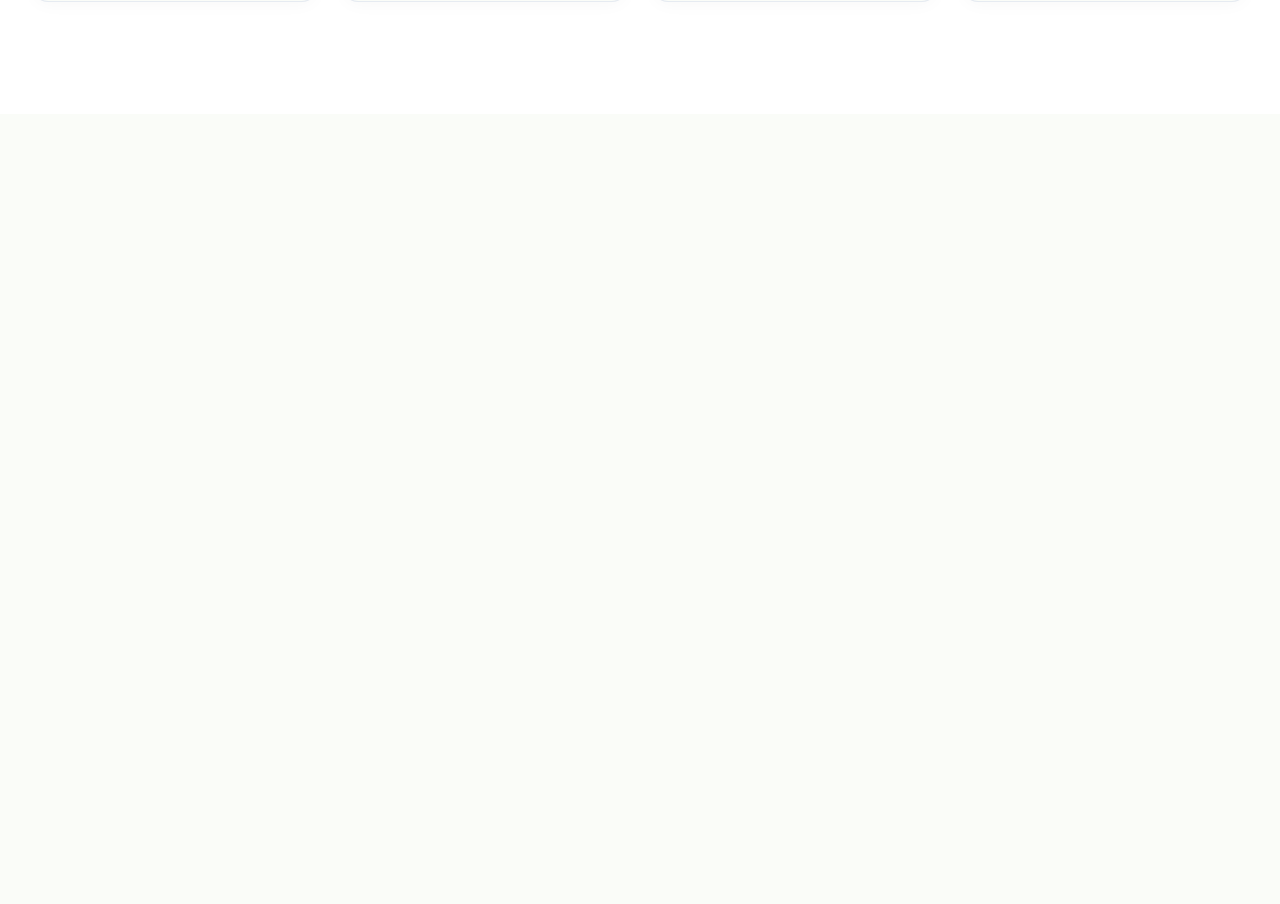
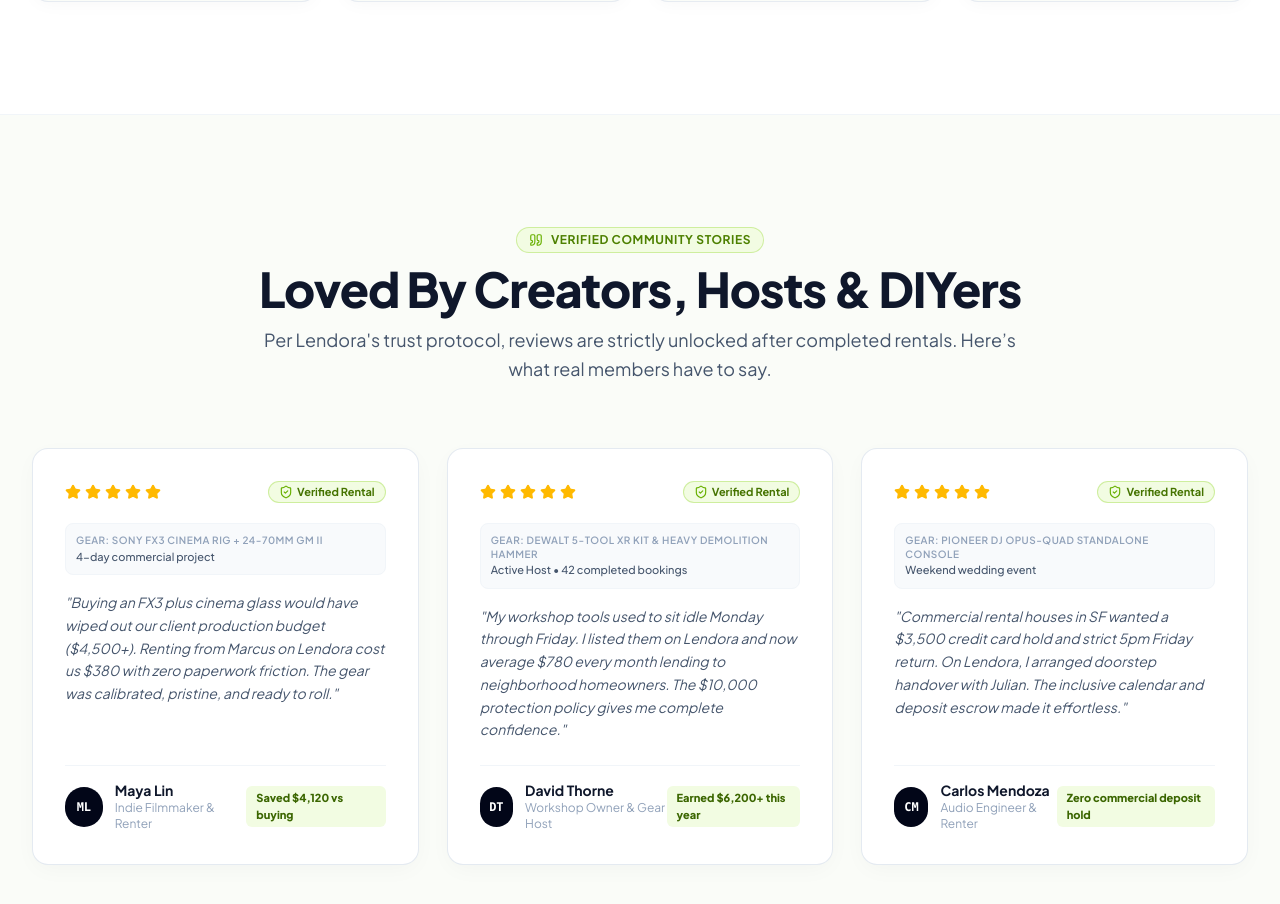
Before and after one commit to Zabedfolio/Lendora, a React (Vite) app: page / in a window 1280 px wide. Shown: the part 9603-10507 px from the top of the page. Before the commit the page ends 9717 px from the top, so only its background shows below. Built offline with nearby package versions, Linux system fonts and the light colour scheme.

Commit message:
feat(testimonials): add verified CommunityStories section with authentic borrower and host experiences

```diff
--- a/src/App.jsx
+++ b/src/App.jsx
@@ -8,6 +8,7 @@
 import ComparisonMatrix from './components/landing/ComparisonMatrix'
 import ListerCalculator from './components/landing/ListerCalculator'
 import CircularEconomyImpact from './components/landing/CircularEconomyImpact'
+import CommunityStories from './components/landing/CommunityStories'
 
 function App() {
   return (
@@ -23,6 +24,7 @@
         <ComparisonMatrix />
         <ListerCalculator />
         <CircularEconomyImpact />
+        <CommunityStories />
       </main>
     </div>
   )
--- /dev/null
+++ b/src/components/landing/CommunityStories.jsx
@@ -0,0 +1,124 @@
+import { Star, Quote, ShieldCheck, CheckCircle2 } from 'lucide-react'
+
+export default function CommunityStories() {
+  const stories = [
+    {
+      role: 'Indie Filmmaker & Renter',
+      name: 'Maya Lin',
+      location: 'San Francisco, CA',
+      avatar: 'ML',
+      rating: 5,
+      gearRented: 'Sony FX3 Cinema Rig + 24-70mm GM II',
+      duration: '4-day commercial project',
+      quote:
+        'Buying an FX3 plus cinema glass would have wiped out our client production budget ($4,500+). Renting from Marcus on Lendora cost us $380 with zero paperwork friction. The gear was calibrated, pristine, and ready to roll.',
+      savings: 'Saved $4,120 vs buying'
+    },
+    {
+      role: 'Workshop Owner & Gear Host',
+      name: 'David Thorne',
+      location: 'Oakland, CA',
+      avatar: 'DT',
+      rating: 5,
+      gearRented: 'DeWalt 5-Tool XR Kit & Heavy Demolition Hammer',
+      duration: 'Active Host • 42 completed bookings',
+      quote:
+        'My workshop tools used to sit idle Monday through Friday. I listed them on Lendora and now average $780 every month lending to neighborhood homeowners. The $10,000 protection policy gives me complete confidence.',
+      savings: 'Earned $6,200+ this year'
+    },
+    {
+      role: 'Audio Engineer & Renter',
+      name: 'Carlos Mendoza',
+      location: 'Berkeley, CA',
+      avatar: 'CM',
+      rating: 5,
+      gearRented: 'Pioneer DJ OPUS-QUAD Standalone Console',
+      duration: 'Weekend wedding event',
+      quote:
+        'Commercial rental houses in SF wanted a $3,500 credit card hold and strict 5pm Friday return. On Lendora, I arranged doorstep handover with Julian. The inclusive calendar and deposit escrow made it effortless.',
+      savings: 'Zero commercial deposit hold'
+    }
+  ]
+
+  return (
+    <section className="py-20 lg:py-28 bg-[#FAFCF8] relative overflow-hidden border-t border-slate-100">
+      <div className="max-w-7xl mx-auto px-4 sm:px-6 lg:px-8">
+        {/* Section Header */}
+        <div className="text-center max-w-3xl mx-auto mb-16">
+          <div className="inline-flex items-center gap-2 px-3 py-1 rounded-full bg-[#F2FCE2] border border-[#7DCF00]/30 text-[#4D8000] text-xs font-bold uppercase tracking-wider mb-3">
+            <Quote className="w-3.5 h-3.5 text-[#68B000]" />
+            Verified Community Stories
+          </div>
+          <h2 className="text-3xl sm:text-4xl lg:text-5xl font-extrabold text-slate-900 tracking-tight">
+            Loved By Creators, Hosts & DIYers
+          </h2>
+          <p className="text-base sm:text-lg text-slate-600 mt-3 leading-relaxed">
+            Per Lendora's trust protocol, reviews are strictly unlocked after completed rentals. Here’s what real members have to say.
+          </p>
+        </div>
+
+        {/* 3 Testimonial Cards */}
+        <div className="grid grid-cols-1 md:grid-cols-3 gap-7">
+          {stories.map((story, idx) => (
+            <div
+              key={idx}
+              className="bg-white rounded-2xl p-7 sm:p-8 border border-slate-200/90 shadow-[0_6px_25px_-4px_rgba(15,23,42,0.04)] hover:shadow-[0_16px_35px_-8px_rgba(15,23,42,0.08),0_0_20px_rgba(125,207,0,0.12)] hover:border-[#7DCF00]/40 transition-all duration-300 flex flex-col justify-between group"
+            >
+              <div>
+                {/* Card Top: Stars + Verified Badge */}
+                <div className="flex items-center justify-between mb-5">
+                  <div className="flex items-center gap-1">
+                    {Array.from({ length: story.rating }).map((_, i) => (
+                      <Star key={i} className="w-4 h-4 fill-amber-400 text-amber-400" />
+                    ))}
+                  </div>
+
+                  <span className="inline-flex items-center gap-1 text-[11px] font-bold text-[#457300] bg-[#F2FCE2] px-2.5 py-0.5 rounded-full border border-[#7DCF00]/30">
+                    <ShieldCheck className="w-3.5 h-3.5 text-[#68B000]" />
+                    Verified Rental
+                  </span>
+                </div>
+
+                {/* Gear Highlight Badge */}
+                <div className="text-xs font-bold text-slate-800 bg-slate-50 border border-slate-100 rounded-lg p-2.5 mb-4">
+                  <div className="text-[10px] text-slate-400 uppercase tracking-wider font-semibold">
+                    Gear: {story.gearRented}
+                  </div>
+                  <div className="text-slate-600 font-medium text-[11px] mt-0.5">
+                    {story.duration}
+                  </div>
+                </div>
+
+                {/* Quote */}
+                <p className="text-sm text-slate-600 leading-relaxed italic mb-6">
+                  "{story.quote}"
+                </p>
+              </div>
+
+              {/* Author Footer */}
+              <div className="pt-4 border-t border-slate-100 flex items-center justify-between">
+                <div className="flex items-center gap-3">
+                  <div className="w-10 h-10 rounded-full bg-slate-950 text-white font-mono font-bold text-xs flex items-center justify-center">
+                    {story.avatar}
+                  </div>
+                  <div>
+                    <div className="text-sm font-bold text-slate-900 leading-tight">
+                      {story.name}
+                    </div>
+                    <div className="text-xs text-slate-400">
+                      {story.role}
+                    </div>
+                  </div>
+                </div>
+
+                <div className="text-[11px] font-extrabold text-[#3B6600] bg-[#F2FCE2] px-2.5 py-1 rounded-md">
+                  {story.savings}
+                </div>
+              </div>
+            </div>
+          ))}
+        </div>
+      </div>
+    </section>
+  )
+}
```
